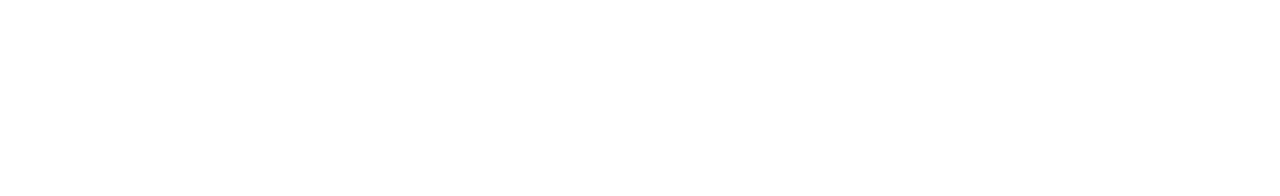
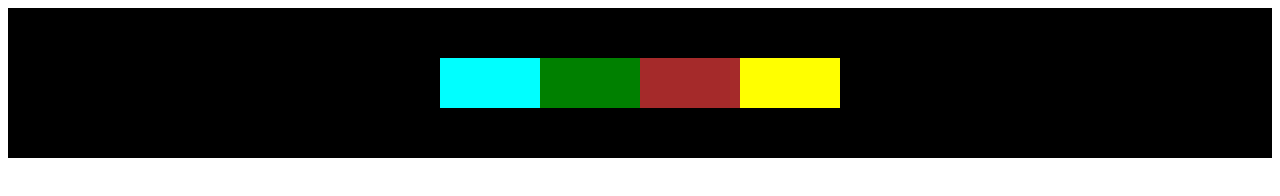
Before and after one commit to lafresh2664/restaurant, a plain HTML site: page Desktop/cssFlex/flex.html in a window 1280 px wide. Drawn offline with Linux system fonts and the light colour scheme.

Commit message:
y Flexbox

```diff
--- a/Desktop/cssFlex/flex.css
+++ b/Desktop/cssFlex/flex.css
@@ -1,3 +1,35 @@
 .div-cont{
+    /* height: 50px;
+    width:100px; */
+    border-radius: 1;
+    display: flex;
+    background-color: black;
+    justify-content: center;
+    align-items: flex-start;
+    height: 150px;
+    align-items: center;
+}
 
+.div1{
+height: 50px;
+width: 100px;
+background-color: aqua;
 }
+
+.div2{
+height: 50px;
+width: 100px;
+background-color: green;
+}
+
+.div3{
+    height: 50px;
+width: 100px;
+background-color: brown;
+}
+
+.div4{
+height: 50px;
+width: 100px;
+background-color: yellow;
+}
--- a/Desktop/cssFlex/flex.html
+++ b/Desktop/cssFlex/flex.html
@@ -8,10 +8,10 @@
 </head>
 <body>
     <div class="div-cont">
-    <div class="1"></div>
-    <div class="2"></div>
-    <div class="3"></div>
-    <div class="4"></div>
+    <div class="div1"></div>
+    <div class="div2"></div>
+    <div class="div3"></div>
+    <div class="div4"></div>
     </div>
 </body>
 </html>
```
